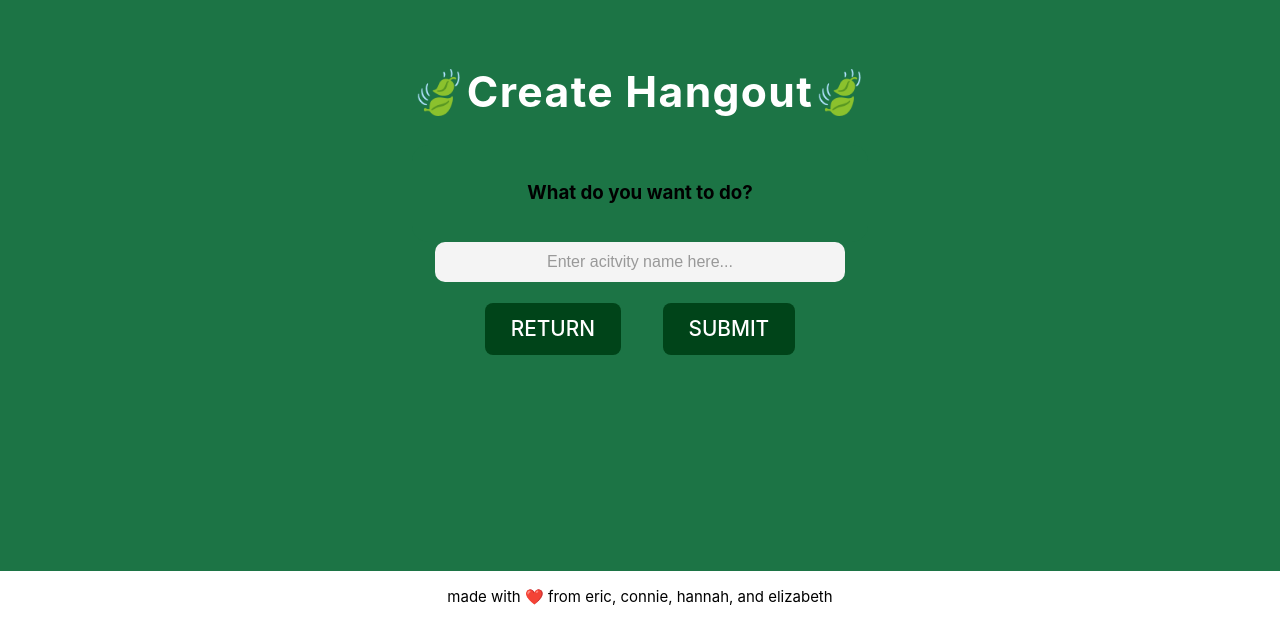
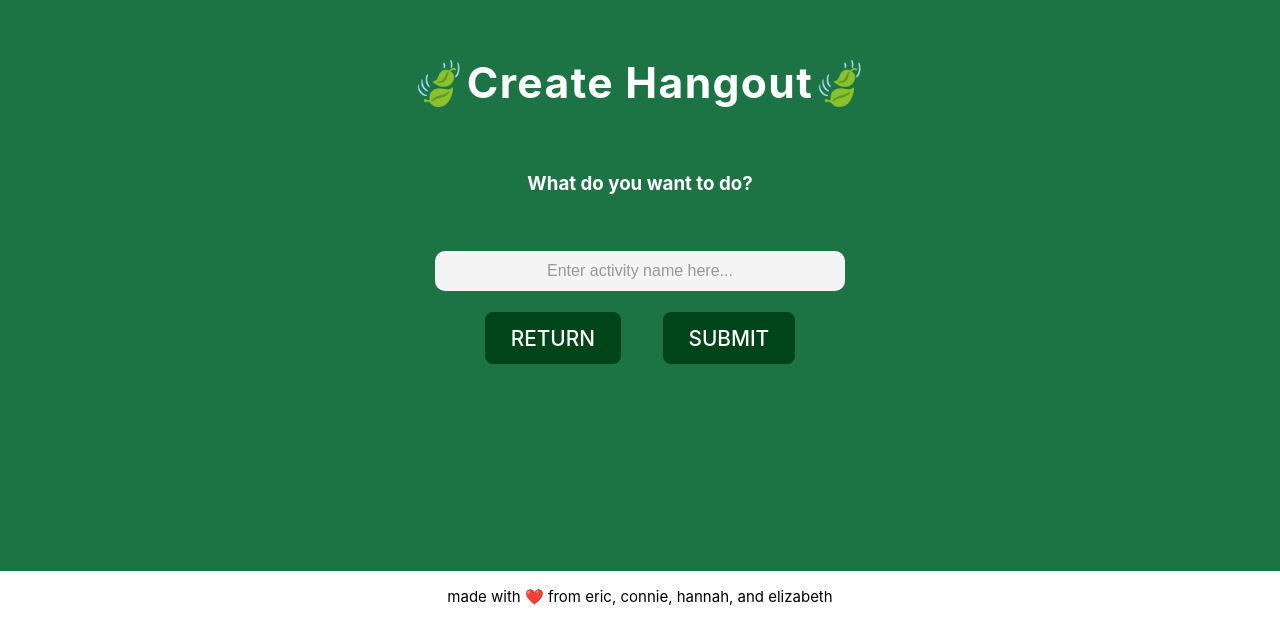
Before and after one commit to conniely04/Consilia, a React (Vite) app in the folder client/: page /create-hangout in a window 1280 px wide. Shown: the part 177-800 px from the top of the page. Built offline with nearby package versions, Linux system fonts and the light colour scheme.

Commit message:
merge mistake

```diff
--- a/client/src/App.jsx
+++ b/client/src/App.jsx
@@ -7,6 +7,7 @@ import { BrowserRouter, Routes, Route } from "react-router-dom";
 import Footer from './Components/Footer.jsx'
 import User_Home from "./Pages/User_Home.jsx";
 import HangoutSpace from "./Pages/HangoutSpace.jsx";
+import MemberList from "./Pages/MemberList.jsx";
 
 function App() {
   return (
@@ -16,9 +17,11 @@ function App() {
           <Route path="/" element={<Landing />} />
           <Route path="/login" element={<Login />} />
           <Route path="/create-account" element={<CreateAccount />} />
-          <Route path ="/bubbles/:name" element={<HangoutSpace/>}/>
+          <Route path="/bubbles/:name" element={<HangoutSpace />} />
           <Route path="/create-hangout" element={<CreateHangout />} />
-          <Route path="/test" element={<User_Home/>} />
+
+          <Route path="/user-home" element={<User_Home />} />
+          <Route path="members" element={<MemberList />} />
         </Routes>
         <Footer />
       </BrowserRouter>
--- a/client/src/Pages/CreateHangout.css
+++ b/client/src/Pages/CreateHangout.css
@@ -6,7 +6,7 @@
 }
 
 .hangout-description-card {
-    color: black;
+    color: white;
     padding: 1em;
     background-color: #1c7445;
     border-radius: 1em;
--- a/client/src/Pages/CreateHangout.jsx
+++ b/client/src/Pages/CreateHangout.jsx
@@ -1,43 +1,81 @@
 import React, { useState } from "react";
-import { Link } from "react-router-dom";
+import {  useNavigate } from "react-router-dom";
+
 
 import "./CreateHangout.css";
 
 export default function CreateHangout() {
+
     const [hangoutName, setHangoutName] = useState("");
+    //get from data
+    const [createdActivity, setCreatedActivity] = useState(false);
+    const [activityText, setActivityText] = useState("");
+    const navigate = useNavigate(); // Initialize useNavigate
 
     const handleSubmit = () => {
         // Handle the submission, for example, send the hangoutName to your backend
+        setCreatedActivity(true);
+        setActivityText('Add Another Activity?')
         console.log("Hangout name submitted:", hangoutName);
     };
 
     const handleBack = () => {
-        // Handle the submission, for example, send the hangoutName to your backend
-        console.log("Hangout name submitted:", hangoutName);
+        navigate(-1);
     };
+
+    const handleFinish = () => {
+        // route to another page asking for preference for n activities inserted
+        // example activity 1= food, activity 2 = movies
+        //route to food pref than movies pref
+    }
+
+    const isAddActivity = () => {
+        console.log(createdActivity);
+        if (createdActivity) {
+            return (
+                <div className="start-button">
+                    <button onClick={handleFinish}>FINISH</button>
+                </div>
+            );
+        } else {
+            return (
+                <div className="start-button">
+                    <button onClick={handleBack}>RETURN</button>
+                </div>
+            );
+        }
+    };
+
 
     return (
         <>
             <div className="title-name">
+
                 <h1>🍃Create Hangout🍃</h1>
             </div>
             <div className="hangout-description-card">
                 <h3>What do you want to do?</h3>
+            </div>
+            <div className="add-extra-activity">
+                <h3>{activityText}</h3>
             </div>
             <div className="input-bar">
                 <input
                     type="text"
                     value={hangoutName}
                     onChange={(e) => setHangoutName(e.target.value)}
-                        placeholder="Enter acitvity name here..."
+                    placeholder="Enter activity name here..."
                 />
             </div>
 
             <div className="buttons">
 
-                <div className="start-button">
+                {/* <div className="start-button">
                     <button onClick={handleBack}>RETURN</button>
-                </div>
+                </div> */}
+                <div>
+                    {isAddActivity()}
+                </div >
                 <div className="start-button">
                     <button onClick={handleSubmit}>SUBMIT</button>
                 </div>
--- a/client/src/Pages/HangoutSpace.css
+++ b/client/src/Pages/HangoutSpace.css
@@ -1,3 +1,4 @@
+
 
 .username{
     margin-left: 180px;
--- /dev/null
+++ b/client/src/Pages/MemberList.css
@@ -0,0 +1,11 @@
+.members{
+    text-align: left;
+}
+
+.kick-button{
+    float: right;
+    font-size: 14px
+}
+.members{
+    color:white;
+}
--- /dev/null
+++ b/client/src/Pages/MemberList.jsx
@@ -0,0 +1,31 @@
+import React from 'react';
+import './MemberList.css';
+
+export default function MemberList({ isCreator }) {
+    const members = ['Hannah Tran', 'Eric Ly', "Elizabeth Moh", "Connie Ly"];
+
+    const propogateMembers = members.map((memberName, index) => (
+        <div key={index}>
+            <h3>{memberName}
+            {isCreator && <button className='kick-button' onClick={() => handleKickMember(memberName)}>Kick</button>}
+            </h3>
+
+            <hr />
+        </div>
+    ));
+
+    const handleKickMember = (memberName) => {
+        console.log(`Kicking member: ${memberName}`);
+
+    };
+
+    return (
+        <div>
+            <h1 className="membership_title">Membership List </h1>
+            <hr />
+            <div className="members">
+                {propogateMembers}
+            </div>
+        </div>
+    );
+}
```
Lines whose indentation alone changed are shown as unchanged.
